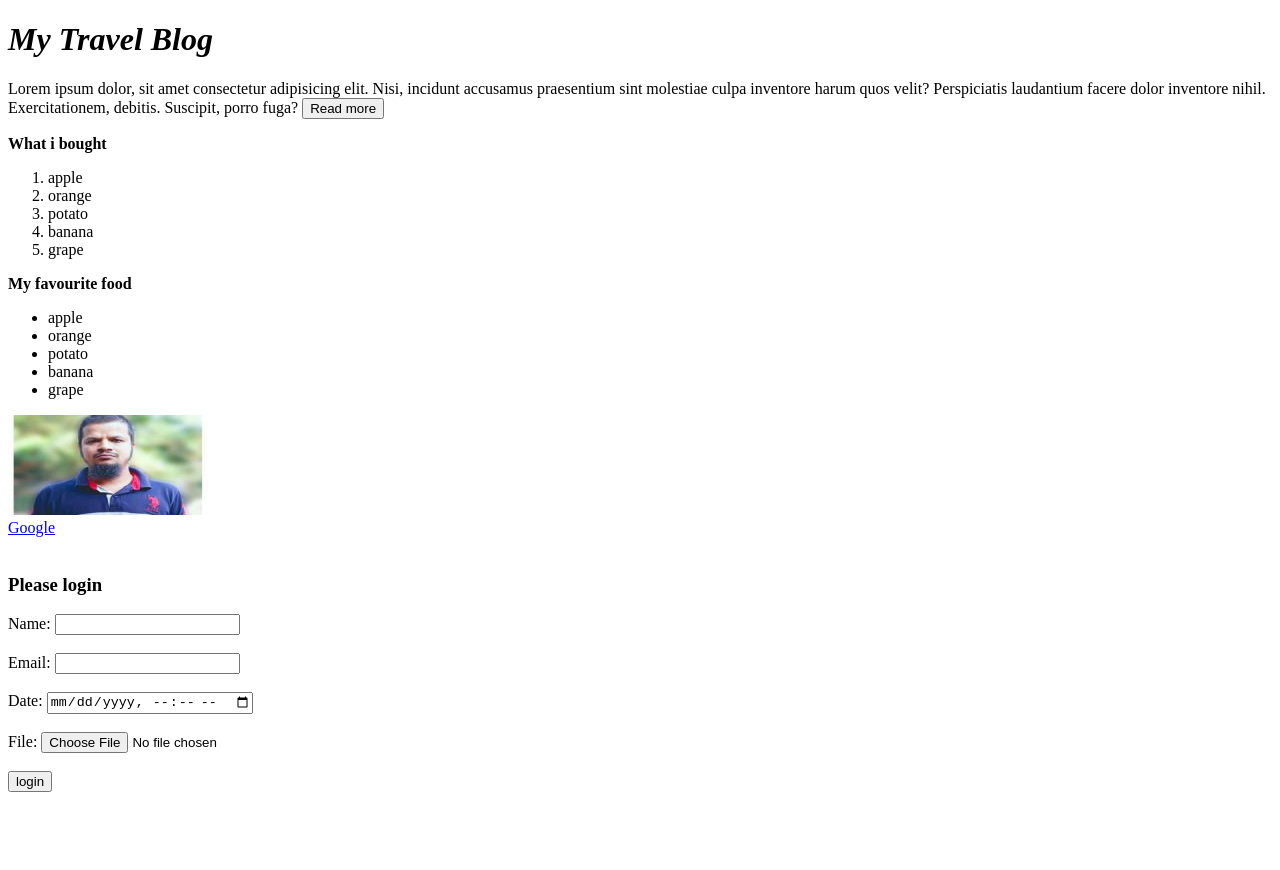
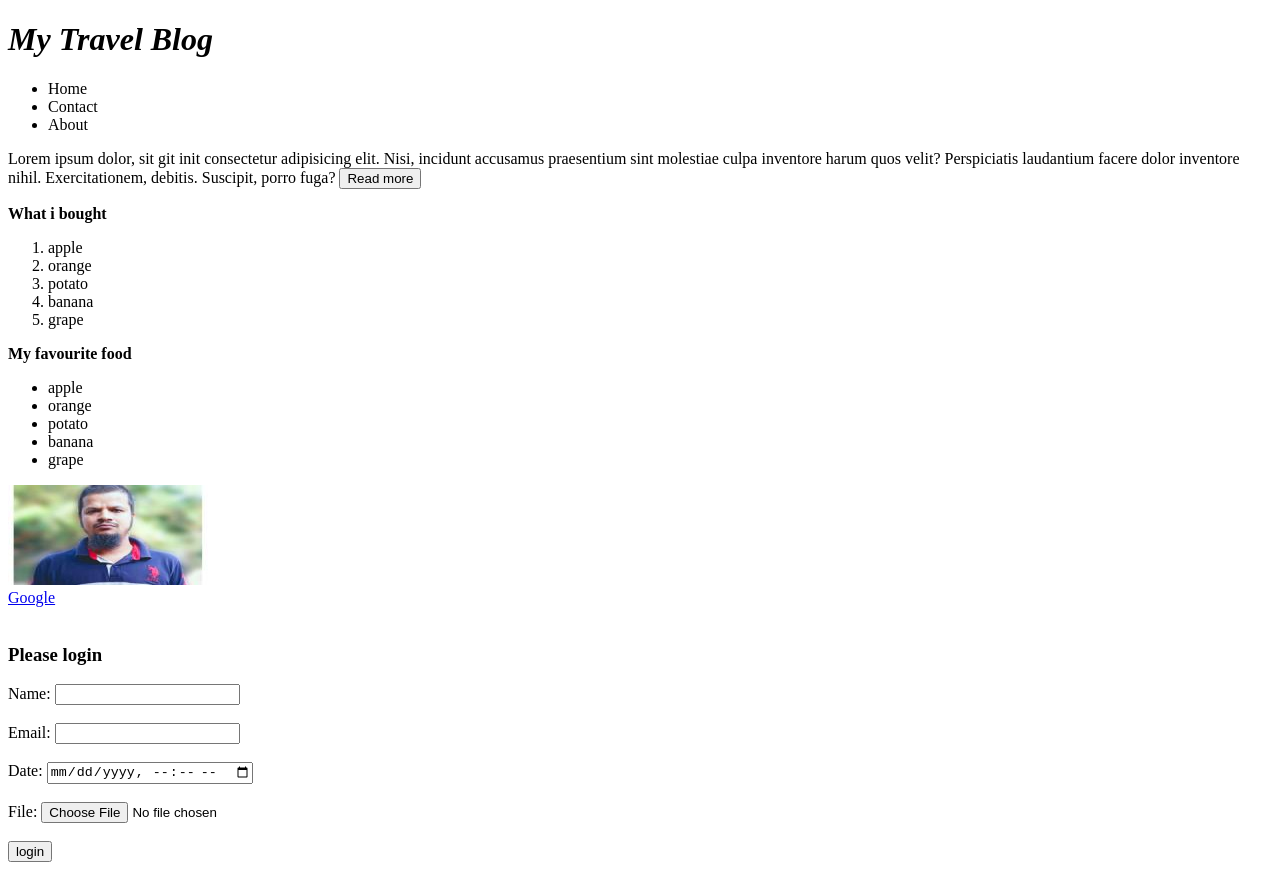
Before and after one commit to Abdur-Rahman-Palash/PHHTML, a plain HTML site: page index.html in a window 1280 px wide. Before the commit the page ends 800 px from the top, so only its background shows below. Drawn offline with Linux system fonts and the light colour scheme.

Commit message:
second commit

```diff
--- a/index.html
+++ b/index.html
@@ -8,10 +8,16 @@
 </head>
 <body>
 <h1><i>My Travel Blog</i></h1>
-
+<nav>
+    <ul>
+        <li>Home</li>
+        <li>Contact</li>
+        <li> About</li>
+    </ul>
+</nav>
 <div>
     <p>
-        Lorem ipsum dolor, sit amet consectetur adipisicing elit. Nisi, incidunt accusamus praesentium sint molestiae culpa inventore harum quos velit? Perspiciatis laudantium facere dolor inventore nihil. Exercitationem, debitis. Suscipit, porro fuga?
+        Lorem ipsum dolor, sit git init consectetur adipisicing elit. Nisi, incidunt accusamus praesentium sint molestiae culpa inventore harum quos velit? Perspiciatis laudantium facere dolor inventore nihil. Exercitationem, debitis. Suscipit, porro fuga?
         <button>Read more</button>
     </p>
     <span><b>What i bought</b></span>
```
